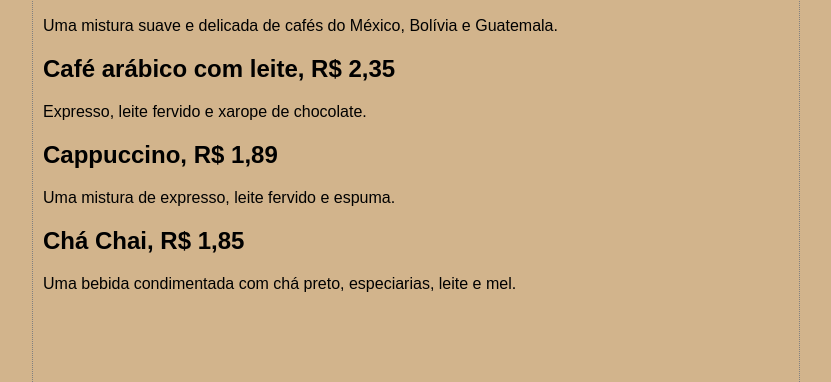
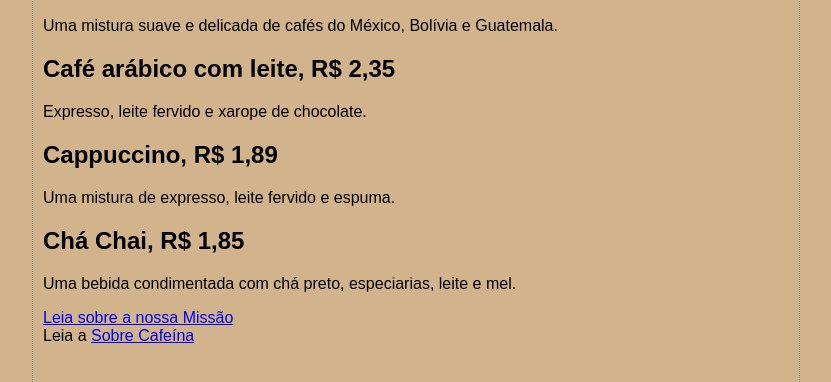
Before and after one commit to davidCavalli/starbuzz, a plain HTML site: page index.html in a window 1280 px wide. Shown: the part 108-490 px from the top of the page, without its empty margins (224-1055 px from the left). Drawn offline with Linux system fonts and the light colour scheme.

Commit message:
Adicionando links: missão e cafeína

```diff
--- a/index.html
+++ b/index.html
@@ -27,5 +27,10 @@
 
         <h2>Chá Chai, R$ 1,85</h2>
         <p>Uma bebida condimentada com chá preto, especiarias, leite e mel.</p>
+
+        <p>
+            <a href="mission.html">Leia sobre a nossa Missão</a><br>
+            Leia a <a href="https://pt.wikipedia.org/wiki/Cafe%C3%ADna">Sobre Cafeína</a>
+        </p>
     </body>
 </html>
```
